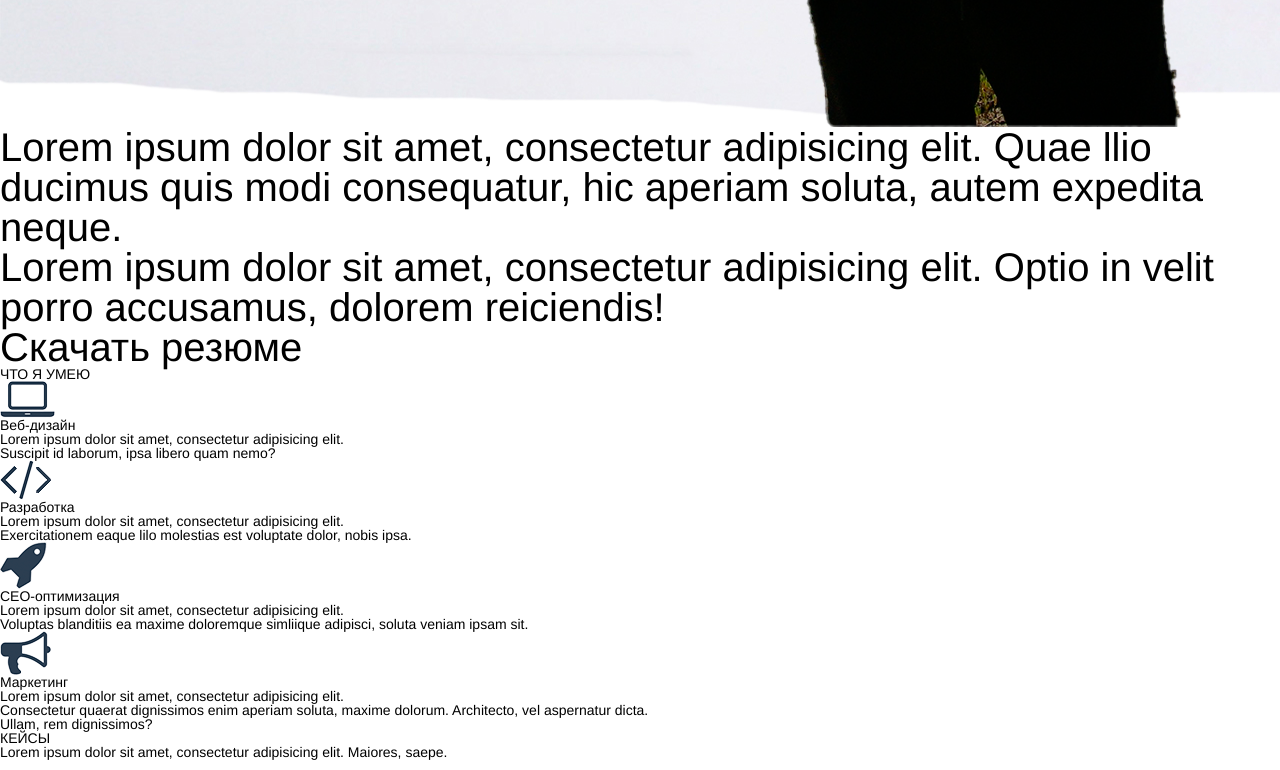
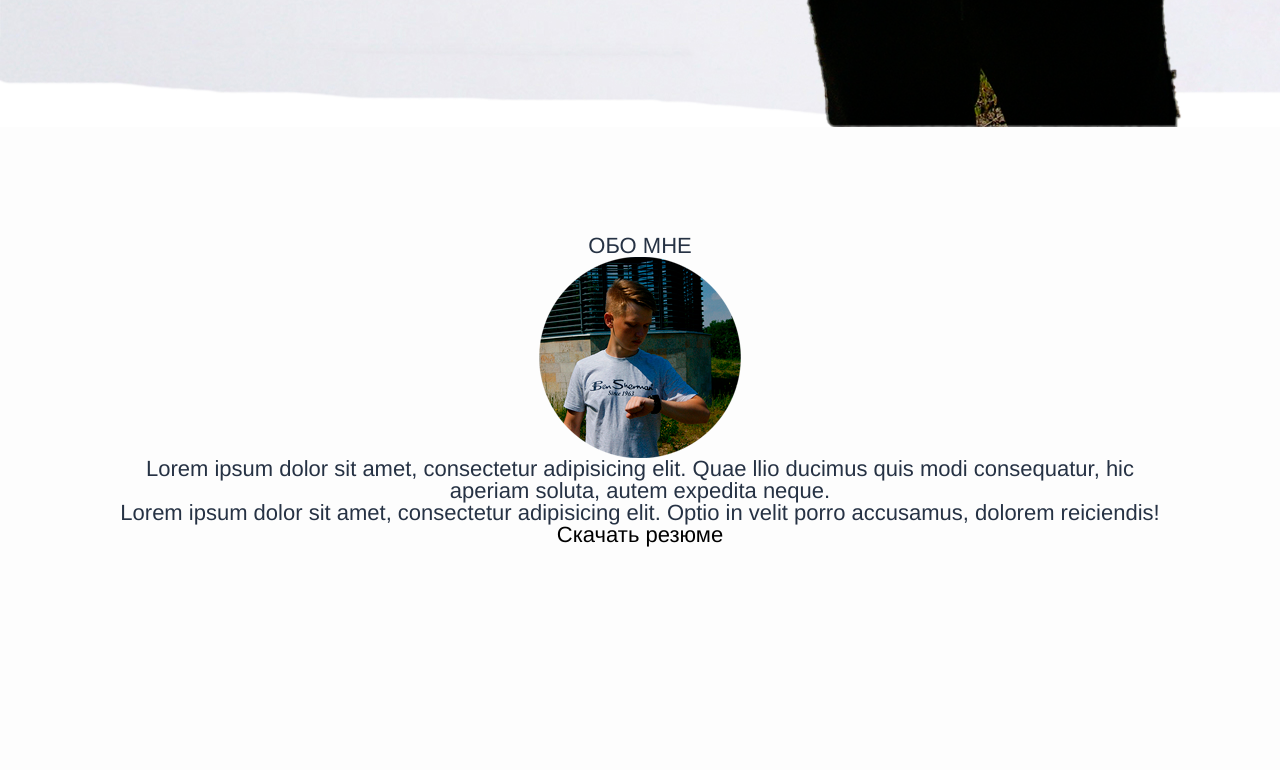
Before and after one commit to gerasimovmaxim02/gerasimovmaxim02.github.io, a plain HTML site: page src/index.html in a window 1280 px wide. Shown: the part 1060-1830 px from the top of the page. Drawn offline with Linux system fonts and the light colour scheme.

Commit message:
Add files via upload

```diff
--- a/src/css/style.css
+++ b/src/css/style.css
@@ -9,7 +9,7 @@ nav{
 
 .logo{
     color: white;
-    font-size: 28px;
+    font-size: 16px;
     line-height: 60px;
     padding-left: 388px;
     float: left;
@@ -26,8 +26,8 @@ nav{
     float: left;
     line-height: 60px;
     color: white;
-    margin-right: 40px;
-    font-size: 16px;
+    margin-right: 30px;
+    font-size: 13px;
     text-transform: uppercase;
 }
 
@@ -35,7 +35,7 @@ nav{
     float: left;
     width:100%;
     height: 1067px;
-    background: url(../img/I.png) 90% 100%/auto  no-repeat , url(../img/whiteboard.jpg) no-repeat;
+    background: url(../img/I.png) 90% 100%/auto  no-repeat scroll , url(../img/whiteboard.jpg) no-repeat;
 
 
 
@@ -76,6 +76,19 @@ nav{
 }
 
 .about_me{
-    font-size: 40px;
+    float:left;
+    width: 100%;
+    height: 730px;
+    text-align: center;
+    background-image: url(../img/white_layer.jpg);
+}
 
+.about_me .inhalt{
+    padding: 108px;
+    font-size: 22px;
+    color: #263244;
 }
+
+.WhatICan{
+    background: url(../img/WhatICan.jpg);
+}
--- a/src/index.html
+++ b/src/index.html
@@ -36,11 +36,13 @@
         </div>
     </div>
     <div class="about_me">
-        <h2>ОБО МНЕ</h2>
-        <img src="img/Newe.png" alt="">
-        <h4>Lorem ipsum dolor sit amet, consectetur adipisicing elit. Quae llio ducimus quis modi consequatur, hic aperiam soluta, autem expedita neque.</h4>
-        <h4>Lorem ipsum dolor sit amet, consectetur adipisicing elit. Optio in velit porro accusamus, dolorem reiciendis!</h4>
-        <a href="">Скачать резюме</a>
+       <div class="inhalt">
+            <h2>ОБО МНЕ</h2>
+            <img src="img/watch.png" alt="">
+            <h4>Lorem ipsum dolor sit amet, consectetur adipisicing elit. Quae llio ducimus quis modi consequatur, hic aperiam soluta, autem expedita neque.</h4>
+            <h4>Lorem ipsum dolor sit amet, consectetur adipisicing elit. Optio in velit porro accusamus, dolorem reiciendis!</h4>
+            <a href="">Скачать резюме</a>
+        </div>
     </div>
     <div class="WhatICan">
         <h2>ЧТО Я УМЕЮ</h2>
```
Also changed, not shown: src/img/WhatICan.jpg (added), src/img/watch.jpg (added), src/img/watch.png (added).
